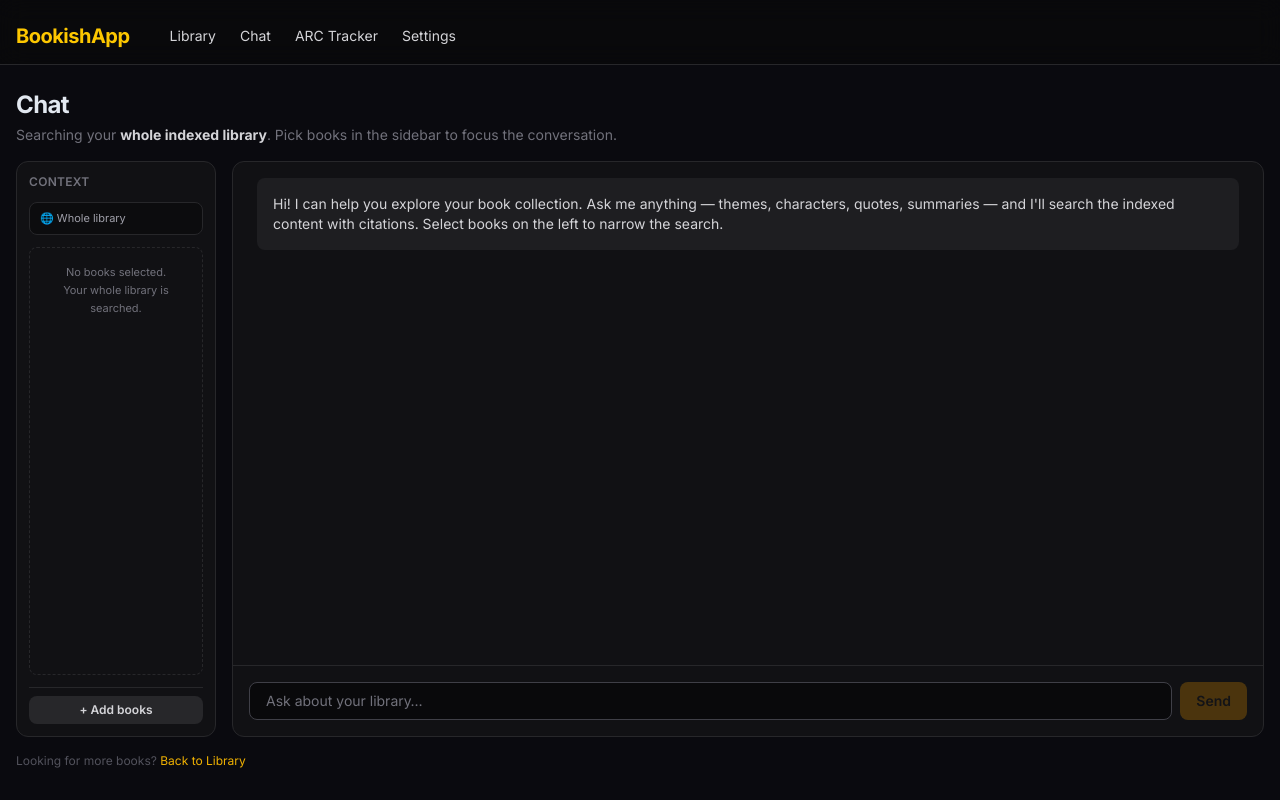
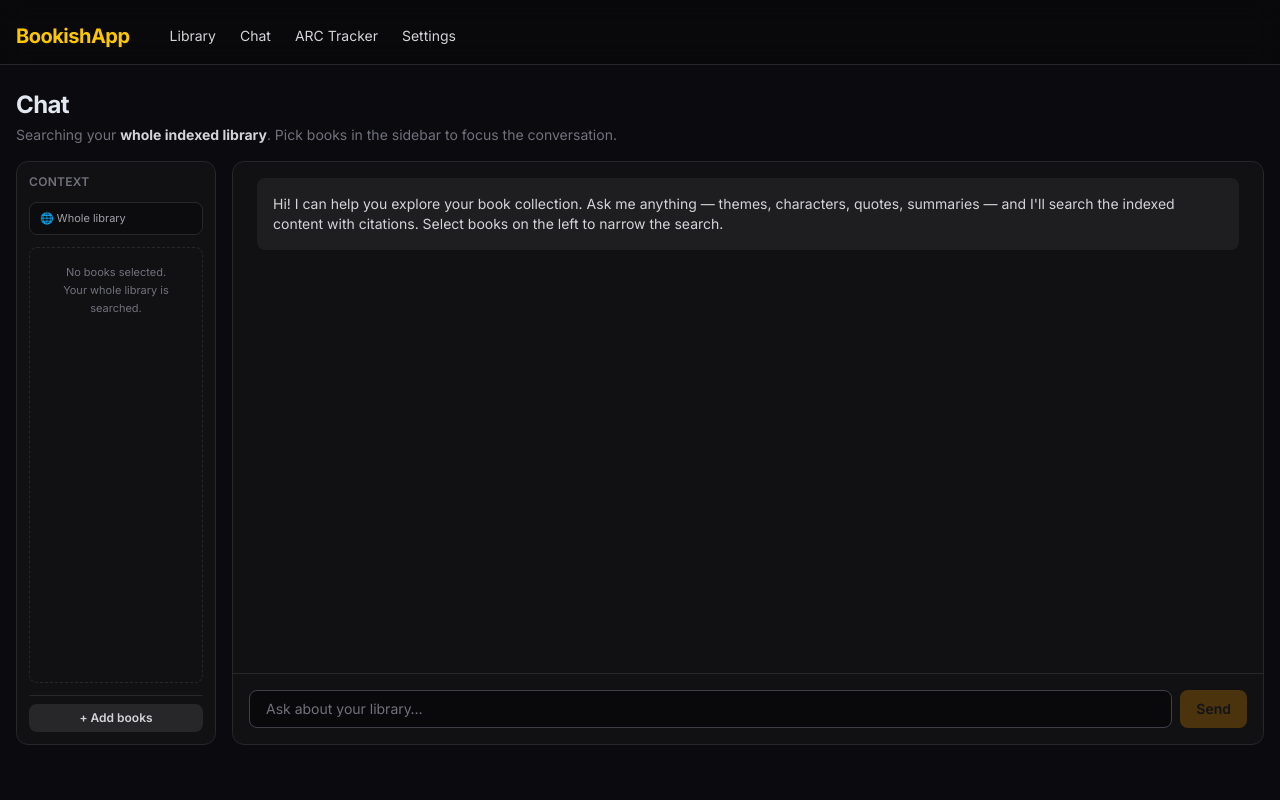
Before and after one commit to mathildell/bookish-app, a Next.js app in the folder frontend/: page /chat in a window 1280 px wide. Built offline with nearby package versions, Linux system fonts and the light colour scheme.

Commit message:
"Add padding"

```diff
--- a/frontend/src/app/chat/page.tsx
+++ b/frontend/src/app/chat/page.tsx
@@ -118,12 +118,11 @@ function ChatPageContent() {
       </>
     );
 
-  const libraryHref = "/";
   // Remount the chat when the selection changes so history can't leak across contexts
   const chatKey = selectedIds.length ? selectedIds.slice().sort((a, b) => a - b).join("-") : "library";
 
   return (
-    <div className="flex flex-col min-h-[calc(100vh-7.5rem)]">
+    <div className="flex flex-col min-h-[calc(100vh-7.5rem)] pt-6">
       <h1 className="text-2xl font-bold tracking-tight">Chat</h1>
       <p className="text-sm text-zinc-500 mt-1 mb-4">{description}</p>
 
@@ -269,13 +268,6 @@ function ChatPageContent() {
           />
         </div>
       </div>
-
-      <p className="text-xs text-zinc-600 mt-4">
-        Looking for more books?{" "}
-        <Link href={libraryHref} className="text-yellow-500 hover:underline">
-          Back to Library
-        </Link>
-      </p>
     </div>
   );
 }
--- a/frontend/src/app/layout.tsx
+++ b/frontend/src/app/layout.tsx
@@ -46,7 +46,7 @@ export default function RootLayout({ children }: { children: React.ReactNode })
         <Providers>
           <Nav />
           <div className="bg-[#0a0a0f]" style={{ height: "calc(100vh_-_3.5rem)" }}>
-            <main className="max-w-7xl mx-auto h-full px-4 py-6">{children}</main>
+            <main className="max-w-7xl mx-auto h-full px-4 pb-6">{children}</main>
           </div>
         </Providers>
       </body>
--- a/frontend/src/app/page.tsx
+++ b/frontend/src/app/page.tsx
@@ -415,7 +415,7 @@ export default function LibraryPage() {
         </aside>
 
         {/* Books — scroll with the page, like normal document flow */}
-        <div className="min-w-0 pb-16 pl-1">
+        <div className="min-w-0 pb-16 pt-8 pl-1">
           <BookGrid
             query={filters.query}
             status={filters.status}
```
